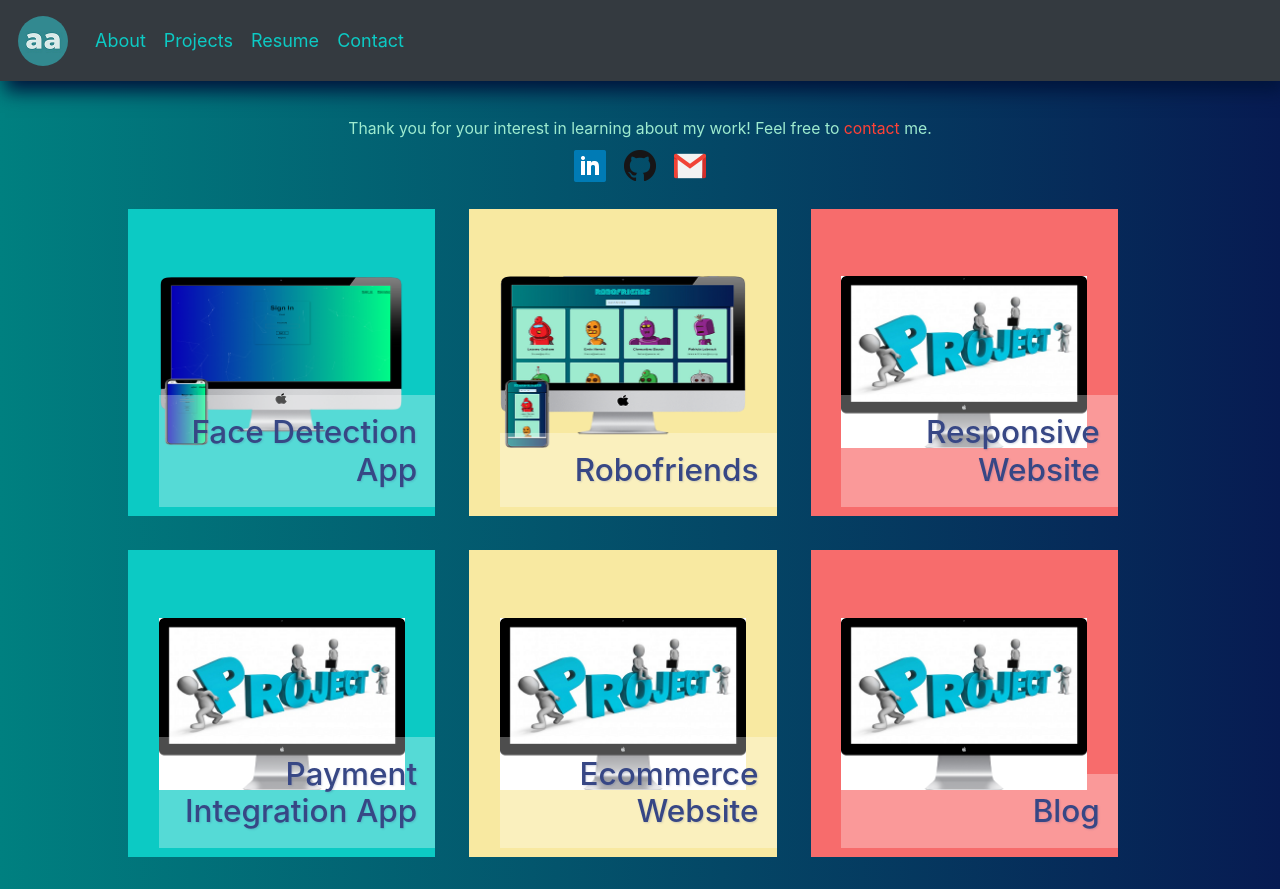
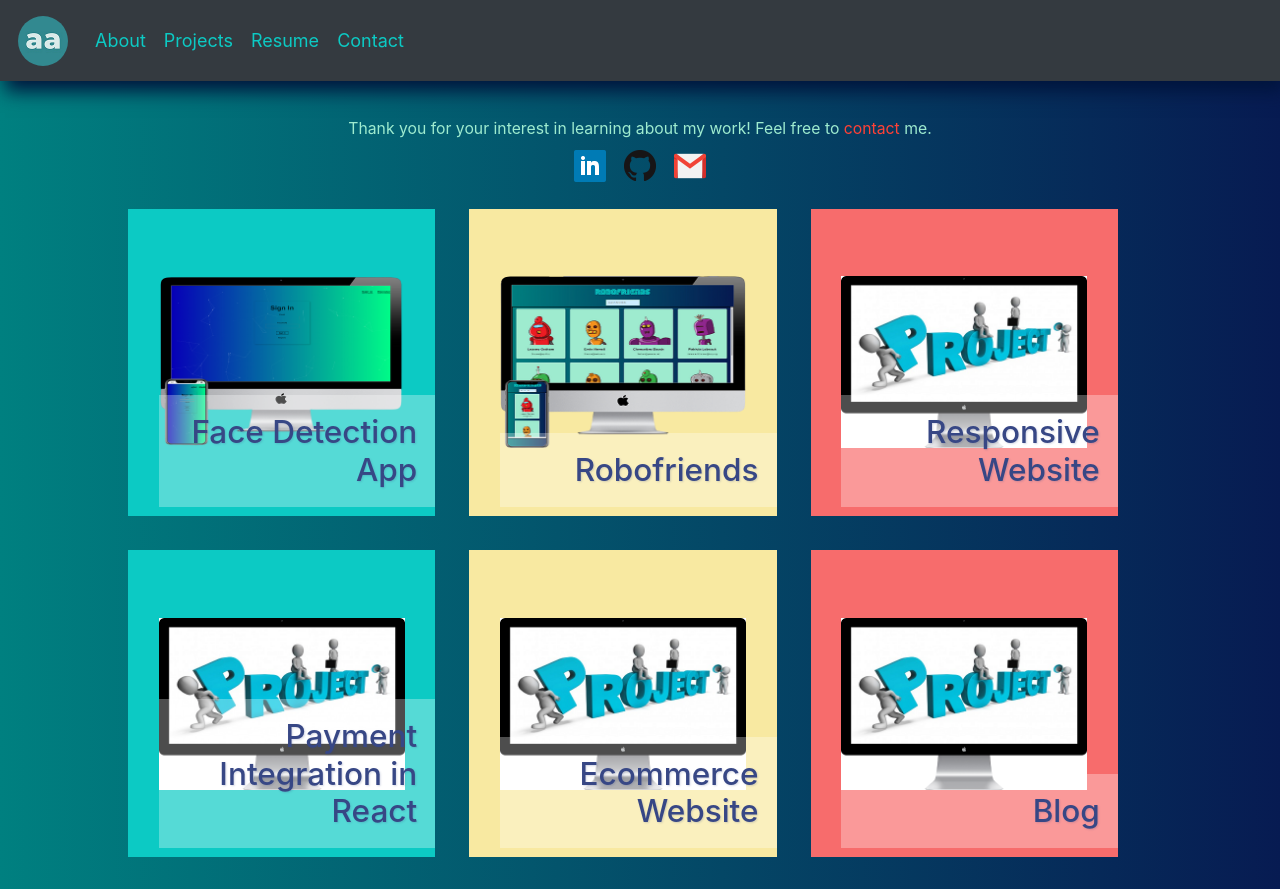
Before and after one commit to adexy100/ademola, a React (Create React App) app: page /Projects in a window 1280 px wide. Shown: the top 889 px of the page. Built offline with nearby package versions, Linux system fonts and the light colour scheme.

Commit message:
Updating

```diff
--- a/src/App.js
+++ b/src/App.js
@@ -64,7 +64,7 @@ class App extends React.Component {
                   <Route path="/About" component={About} />
                   <Route path="/Projects" component={Projects} />
                   <Route path="/Contact" component={Contact} />
-                  <Route path="/" component={Home} />
+                  <Route exact path="/" component={Home} />
                 </Switch>
               </CSSTransition>
             </TransitionGroup>
--- a/src/components/Constants.js
+++ b/src/components/Constants.js
@@ -197,7 +197,7 @@ export const PROJECTS = [
     image: Robofriends,
     skills: ['HTML', 'CSS', 'JavaScript'],
     links: {
-      website: 'https://github.com/adexy100/',
+      website: 'https://adexy100.github.io/Robofriends/',
       github: 'https://github.com/adexy100/Robofriends'
     }
   },
@@ -207,18 +207,18 @@ export const PROJECTS = [
     image: Projects,
     skills: ['HTML', 'CSS'],
     links: {
-      website: 'https://github.com/adexy100/',
-      github: 'https://github.com/adexy100/'
+      website: 'https://adexy100.github.io/Responsive-Website/',
+      github: 'https://github.com/adexy100/Responsive-Website'
     }
   },
   {
-    title: 'Payment Integration App',
-    description: "A simple Payment App",
+    title: 'Payment Integration in React',
+    description: "React-Stripe Payment",
     image: Projects,
-    skills: ['Loading...'],
+    skills: ['Stripe', 'React', 'Express'],
     links: {
       website: 'https://github.com/adexy100/',
-      github: 'https://github.com/adexy100/'
+      github: 'https://github.com/adexy100/Payment-App'
     }
   },
   {
@@ -228,7 +228,7 @@ export const PROJECTS = [
     skills: ['React', 'Express', 'MongoDB'],
     links: {
       website: 'https://github.com/adexy100/',
-      github: 'https://github.com/adexy100/'
+      github: 'https://github.com/adexy100/Ecommerce'
     }
   },
   {
@@ -238,7 +238,7 @@ export const PROJECTS = [
     skills: ['JavaScript', 'HTML', 'CSS'],
     links: {
       website: 'https://github.com/adexy100/',
-      github: 'https://github.com/adexy100/'
+      github: 'https://github.com/adexy100/Sample-Blog'
     }
   },
   {
```
